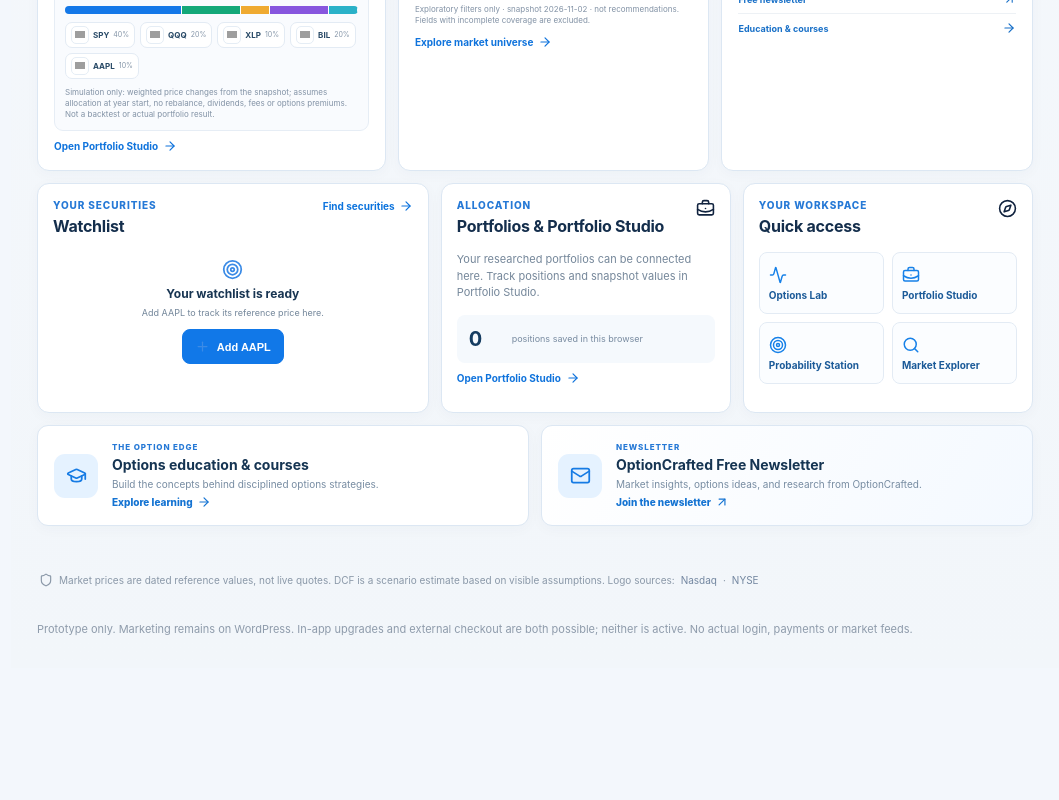
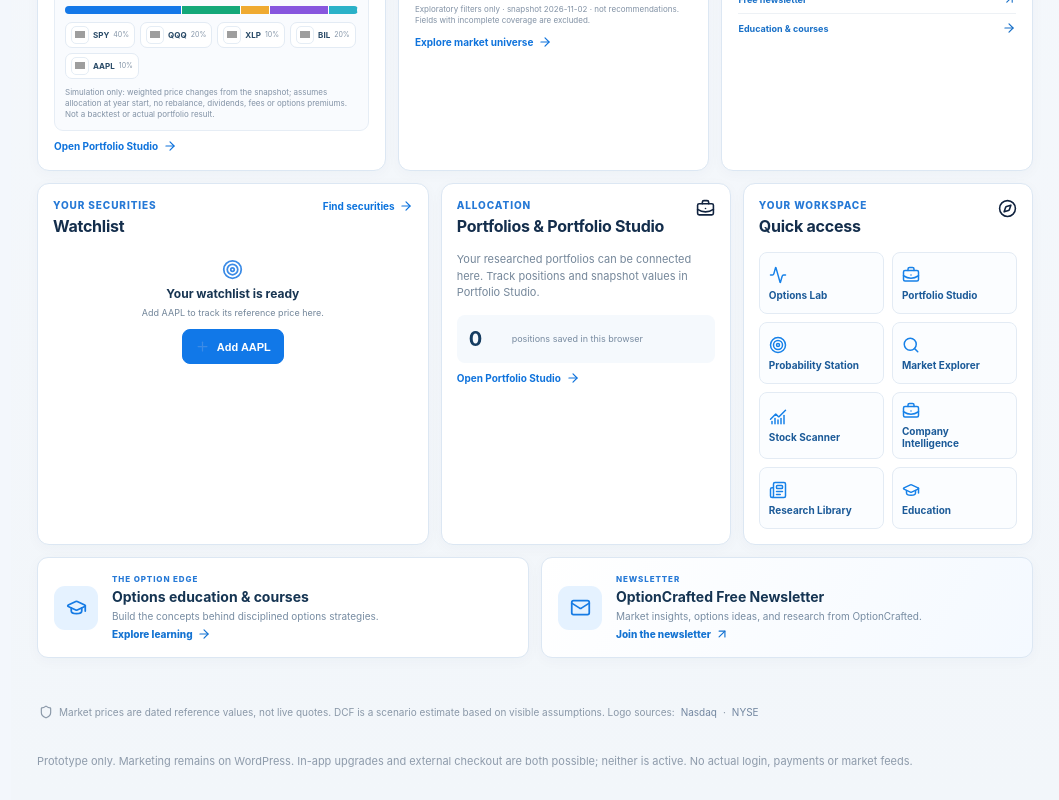
Before and after one commit to piergiorgiorocchini-maker/optioncrafted-tools-demo, a React (Vite) app in the folder platform-app/: page / in a window 1280 px wide. Shown: the part 1199-1999 px from the top of the page, without its empty margins (221-1280 px from the left). Before the commit the page ends 1867 px from the top, so only its background shows below. Built offline with nearby package versions, Linux system fonts and the light colour scheme; grey boxes are pictures that could not be loaded.

Commit message:
Expand Home quick access to all core modules

```diff
--- a/platform-app/src/components/HomeDashboard.tsx
+++ b/platform-app/src/components/HomeDashboard.tsx
@@ -205,7 +205,7 @@ export function HomeDashboard({ticker,asset,name,valuation,onSelect}:{ticker:str
    </article>
    <article className="home-card home-research-card">
     <header className="home-card-heading"><div><span className="home-eyebrow">YOUR WORKSPACE</span><h3>Quick access</h3></div><Compass size={19}/></header>
-    <div className="home-shortcut-grid"><NavLink to="/options"><Activity size={18}/>Options Lab</NavLink><NavLink to="/portfolio"><BriefcaseBusiness size={18}/>Portfolio Studio</NavLink><NavLink to="/options/probability"><Target size={18}/>Probability Station</NavLink><NavLink to="/discover"><Search size={18}/>Market Explorer</NavLink></div>
+    <div className="home-shortcut-grid"><NavLink to="/options"><Activity size={18}/>Options Lab</NavLink><NavLink to="/portfolio"><BriefcaseBusiness size={18}/>Portfolio Studio</NavLink><NavLink to="/options/probability"><Target size={18}/>Probability Station</NavLink><NavLink to="/discover"><Search size={18}/>Market Explorer</NavLink><NavLink to="/discover"><ChartNoAxesCombined size={18}/>Stock Scanner</NavLink><NavLink to="/company"><BriefcaseBusiness size={18}/>Company Intelligence</NavLink><NavLink to="/research"><Newspaper size={18}/>Research Library</NavLink><NavLink to="/academy"><GraduationCap size={18}/>Education</NavLink></div>
    </article>
   </section>
   <section className="home-learning-grid"><article className="home-learning-card"><span className="home-learning-icon"><GraduationCap size={21}/></span><div><span className="home-eyebrow">THE OPTION EDGE</span><h3>Options education & courses</h3><p>Build the concepts behind disciplined options strategies.</p><NavLink to="/academy">Explore learning <ArrowRight size={14}/></NavLink></div></article><article className="home-learning-card newsletter"><span className="home-learning-icon"><Mail size={21}/></span><div><span className="home-eyebrow">NEWSLETTER</span><h3>OptionCrafted Free Newsletter</h3><p>Market insights, options ideas, and research from OptionCrafted.</p><a href="https://optioncrafted.com/free-newsletter" target="_blank" rel="noreferrer">Join the newsletter <ArrowUpRight size={14}/></a></div></article></section>
```
